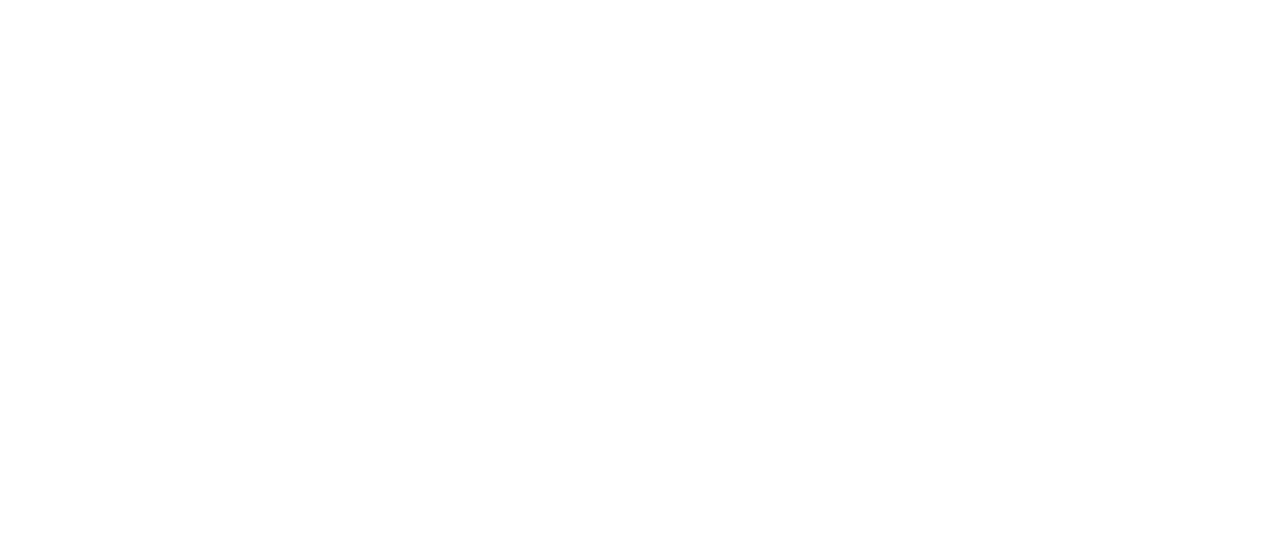
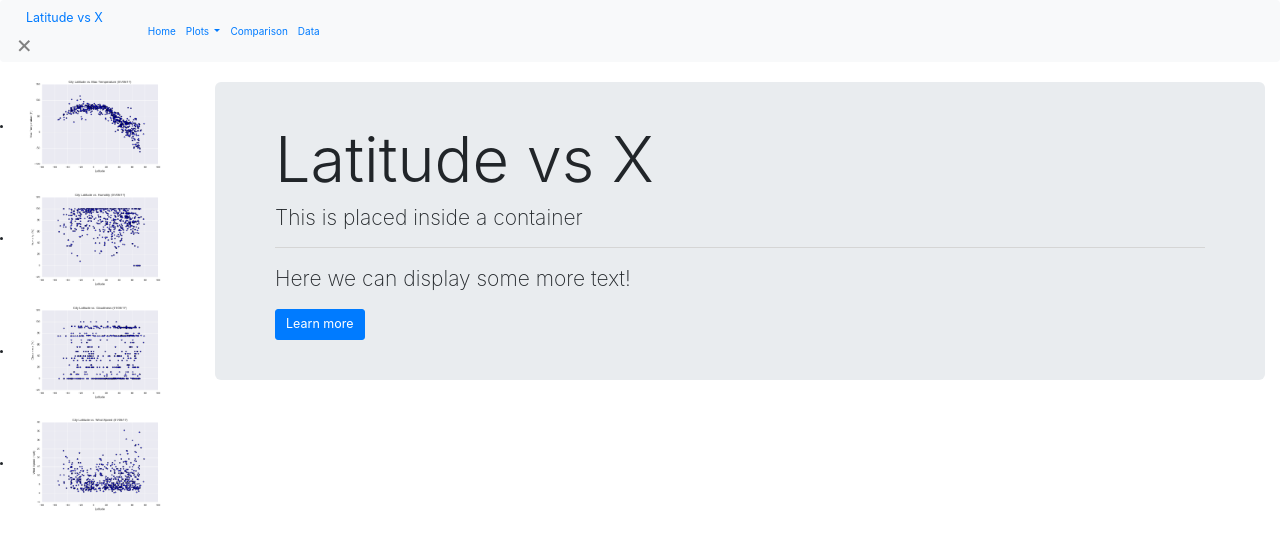
Before and after one commit to annied222/Web-Design-Challenge, a plain HTML site: page index.html in a window 1280 px wide. Drawn offline with nearby package versions, Linux system fonts and the light colour scheme.

Commit message:
updating css files

```diff
--- a/assets/css/styles.css
+++ b/assets/css/styles.css
@@ -0,0 +1,40 @@
+/* The sidebar menu */
+.sidenav {
+    width: 200px; /* Set the width of the sidebar */
+    position: fixed; /* Fixed Sidebar (stay in place on scroll) */
+    z-index: 1; /* Stay on top */
+    top: 0px; /* Stay at the top */
+    left: 0;
+    padding-top: 20px;
+  }
+
+  /* The navigation menu links */
+  .sidenav a {
+    padding: 6px 8px 6px 16px;
+    text-decoration: none;
+    font-size: 25px;
+    color: #818181;
+    display: block;
+  }
+
+  /* When you mouse over the navigation links, change their color */
+  .sidenav a:hover {
+    color: #f1f1f1;
+  }
+
+#main {
+    margin-left: 200px;
+}
+#maincontent {
+    float: right;
+    width: 90%;
+    background-color: #F0F0F0;
+}
+#clearingdiv {
+    clear: both;
+}
+
+@media screen and (max-height: 450px) {
+    .sidenav {padding-top: 15px;}
+    .sidenav a {font-size: 18px;}
+    }
--- a/index.html
+++ b/index.html
@@ -10,6 +10,7 @@
 
     <!-- Boostrap Stylesheet -->
     <link rel="stylesheet" href="assets/css/bootstrap.min.css" media="screen">
+    <link rel="stylesheet" href="https://stackpath.bootstrapcdn.com/bootstrap/4.3.1/css/bootstrap.min.css" integrity="sha384-ggOyR0iXCbMQv3Xipma34MD+dH/1fQ784/j6cY/iJTQUOhcWr7x9JvoRxT2MZw1T" crossorigin="anonymous">
 
     <!-- Our own CSS stylesheet -->
     <link rel="stylesheet" href="assets/css/styles.css" media="screen">
@@ -18,11 +19,74 @@
 
   <body>
     <!-- Start of navbar -->
+    <nav class="navbar navbar-expand-lg bg-light">
+      <div class="container-fluid">
+        <a class="navbar-brand" href="#">Latitude vs X</a>
+        <button class="navbar-toggler" type="button" data-bs-toggle="collapse" data-bs-target="#navbarSupportedContent" aria-controls="navbarSupportedContent" aria-expanded="false" aria-label="Toggle navigation">
+          <span class="navbar-toggler-icon"></span>
+        </button>
+        <div class="collapse navbar-collapse" id="navbarSupportedContent">
+          <ul class="navbar-nav mr-auto">
+            <li class="nav-item">
+              <a class="nav-link active" aria-current="page" href="#">Home</a>
+            </li>
+             <li class="nav-item dropdown">
+              <a class="nav-link dropdown-toggle" href="#" role="button" data-bs-toggle="dropdown" aria-expanded="false">
+                Plots
+              </a>
+              <ul class="dropdown-menu" aria-labelledby="navbarDropdown">
+                <li><a class="dropdown-item" href="#">Max Temperature</a></li>
+                <li><a class="dropdown-item" href="#">Humidity</a></li>
+                <li><a class="dropdown-item" href="#">Cloudiness</a></li>
+                <li><a class="dropdown-item" href="#">Wind Speed</a></li>
+              </ul>
+            </li>
+            <li class="nav-item">
+              <a class="nav-link" href="#">Comparison</a>
+            </li>
+
+            <li class="nav-item">
+              <a class="nav-link" href="#">Data</a>
+            </li>
+          </form>
+        </div>
+      </div>
+    </nav>
     <!-- End of navbar -->
 
     <!-- Start of container -->
-          <!-- Start of Visualizations imageNav Area -->
-          <!-- End of the Visualizations imageNav Area -->
+    <div id="main">
+      <div id="maincontent"></div>
+        <div class="container">
+          <div class="jumbotron">
+            <h1 class="display-4">Latitude vs X</h1>
+            <p class="lead">This is placed inside a container</p>
+            <hr class="my-4">
+            <p>Here we can display some more text!</p>
+            <a class="btn btn-primary btn-lg" href="#" role="button">Learn more</a>
+          </div>
+        </div>
+      </div>
+      <div id="clearingdiv"></div>
+    </div>
+      <!-- Start of Visualizations imageNav Area -->
+      <div class="sidenav">
+        <a href="javascript:void(0)" class="closebtn" onclick="closeNav()">&times;</a>
+          <li><button class="btn btn-default">
+            <img src="assets/images/Fig1.png" width="150" />
+          </button></li>
+          <li><button class="btn btn-default">
+            <img src="assets/images/Fig2.png" width="150" />
+          </button></li>
+          <li><button class="btn btn-default">
+            <img src="assets/images/Fig3.png" width="150" />
+          </button></li>
+          <li><button class="btn btn-default">
+            <img src="assets/images/Fig4.png" width="150" />
+          </button></li>
+        </div>
+
+    <!-- End of the Visualizations imageNav Area -->
     <!-- End of container -->
 
     <!-- jQuery CDN -->
```
Also changed, not shown: possibility/96cfcac79c69c25e4aa830b6f86f4b42.jpg (added), possibility/Screenshot 2022-12-08 110724.jpg (added).
